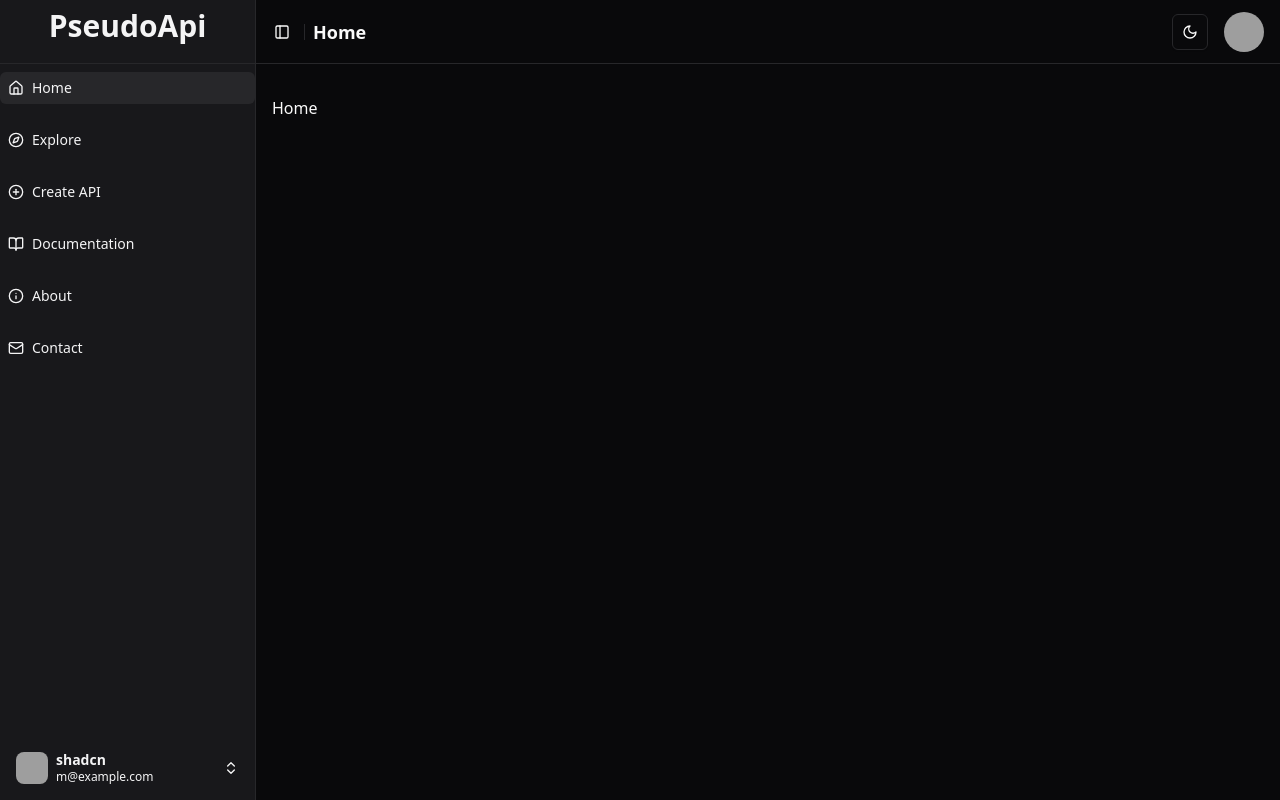
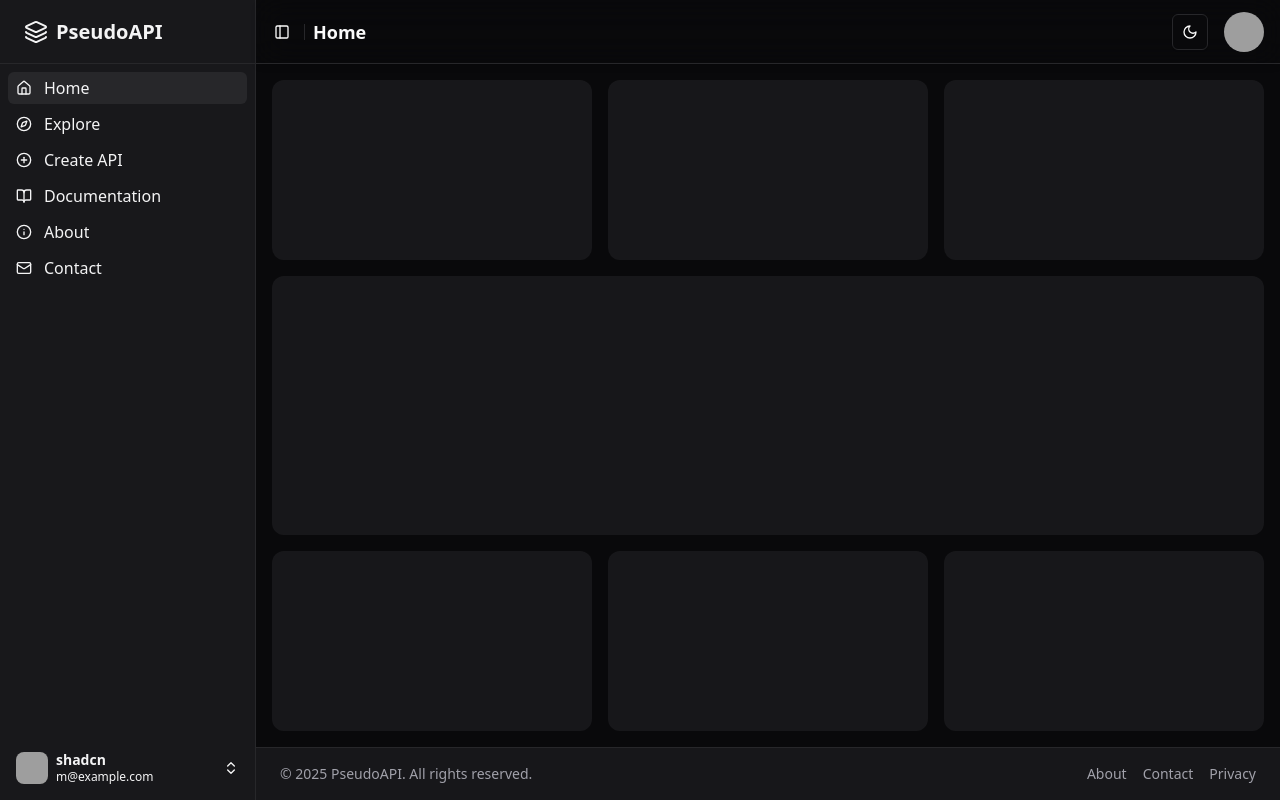
Before and after one commit to devmulkalwar/pseudo-api, a React (Vite) app in the folder frontend/: page / in a window 1280 px wide. Built offline with nearby package versions, Linux system fonts and the light colour scheme; grey boxes are pictures that could not be loaded.

Commit message:
footer added

```diff
--- a/frontend/src/App.jsx
+++ b/frontend/src/App.jsx
@@ -14,12 +14,11 @@ import {
   DropdownMenuTrigger,
 } from "@/components/ui/dropdown-menu";
 import { ModeToggle } from "@/components/mode-toggle";
-import { Outlet, useLocation } from "react-router-dom"; // ✅ Import useLocation
+import { Link, Outlet, useLocation } from "react-router-dom";
 
 export default function App() {
-  const location = useLocation(); // ✅ Get current path
+  const location = useLocation();
 
-  // 🔹 Define route titles based on paths
   const routeTitles = {
     "/": "Home",
     "/explore": "Explore",
@@ -30,16 +29,15 @@ export default function App() {
     "/profile/:id": "Profile",
   };
 
-  // 🔹 Get the active route title (default to "Dashboard" if not found)
   const activeRouteTitle = routeTitles[location.pathname] || "Dashboard";
 
   return (
     <ThemeProvider defaultTheme="dark" storageKey="vite-ui-theme">
       <SidebarProvider>
         <AppSidebar />
-        <SidebarInset>
+        <SidebarInset className="flex flex-col w-full min-h-screen">
           {/* Navbar */}
-          <header className="flex h-16 items-center justify-between px-4 border-b mb-4">
+          <header className="sticky top-0 z-50 flex h-16 items-center justify-between px-4 border-b mb-4 backdrop-blur-lg shadow-md">
             <div className="flex items-center gap-2">
               <SidebarTrigger className="-ml-1" />
               <Separator orientation="vertical" className="h-4" />
@@ -49,7 +47,6 @@ export default function App() {
             {/* Right section (Theme Toggle + User Avatar) */}
             <div className="flex items-center gap-4">
               <ModeToggle />
-              {/* User Avatar Dropdown */}
               <DropdownMenu>
                 <DropdownMenuTrigger>
                   <Avatar>
@@ -66,10 +63,20 @@ export default function App() {
             </div>
           </header>
 
-          {/* Main Content (Dynamic Routing) */}
-          <div className="p-4">
-            <Outlet /> {/* ✅ This will render the active route component */}
-          </div>
+          {/* Main content */}
+          <main className="flex-grow flex flex-col">
+            <Outlet />
+          </main>
+
+          {/* Footer */}
+          <footer className="mt-auto border-t bg-muted/50 backdrop-blur-md text-sm text-muted-foreground py-4 px-6 flex justify-between items-center">
+            <span>© {new Date().getFullYear()} PseudoAPI. All rights reserved.</span>
+            <div className="flex gap-4">
+              <Link href="/about" className="hover:underline">About</Link>
+              <Link href="/contact" className="hover:underline">Contact</Link>
+              <Link href="/privacy-policy" className="hover:underline">Privacy</Link>
+            </div>
+          </footer>
         </SidebarInset>
       </SidebarProvider>
     </ThemeProvider>
--- a/frontend/src/components/app-sidebar.jsx
+++ b/frontend/src/components/app-sidebar.jsx
@@ -4,7 +4,7 @@ import * as React from "react";
 import { Home, Compass, BookOpen, Info, Mail, Settings2, PlusCircle } from "lucide-react";
 
 import { NavMain } from "@/components/nav-main";
-import { TeamSwitcher } from "@/components/team-switcher";
+import { Logo } from "@/components/logo";
 import {
   Sidebar,
   SidebarContent,
@@ -36,7 +36,7 @@ const data = {
       icon: Compass,
     },
     {
-      title: "Create API", // ✅ Added Create API route
+      title: "Create API",
       url: "/create-api",
       icon: PlusCircle,
     },
@@ -67,9 +67,9 @@ const data = {
 
 export function AppSidebar(props) {
   return (
-    <Sidebar className="border-r-0" {...props}>
+    <Sidebar collapsible="icon" className="border-r-0" {...props}>
       <SidebarHeader className="flex h-16 items-center justify-between px-4 border-b">
-        <Link className="font-bold text-3xl">PseudoApi</Link>
+       <Logo/>
       </SidebarHeader>
       <SidebarContent>
         <NavMain items={data.navMain} />
--- /dev/null
+++ b/frontend/src/components/logo.jsx
@@ -0,0 +1,40 @@
+"use client";
+
+import React from "react";
+import {
+  useSidebar,
+  SidebarMenu,
+  SidebarMenuButton,
+  SidebarMenuItem,
+} from "@/components/ui/sidebar";
+import { Layers } from "lucide-react"; // Example logo icon
+import { Link } from "react-router-dom";
+
+export function Logo() {
+  const { open , isMobile } = useSidebar();
+
+  return (
+    <SidebarMenu>
+      <SidebarMenuItem>
+        <SidebarMenuButton size="lg">
+          {/* Logo Container */}
+          <Link
+            to="/"
+            className={`flex items-center gap-2 ${
+              open ? "" : ""
+            } w-full`}
+          >
+
+              <Layers />
+
+            {open && (
+              <span className="font-semibold text-xl text-sidebar-foreground">
+                PseudoAPI
+              </span>
+            )}
+          </Link>
+        </SidebarMenuButton>
+      </SidebarMenuItem>
+    </SidebarMenu>
+  );
+}
--- a/frontend/src/components/nav-main.jsx
+++ b/frontend/src/components/nav-main.jsx
@@ -1,33 +1,88 @@
-"use client";
-
-import React from "react";
-import { useLocation } from "react-router-dom"; // ✅ Import useLocation
+import React, { useState } from "react";
+import { Link, useLocation } from "react-router-dom";
+import { ChevronRight } from "lucide-react";
 import {
+  SidebarGroup,
   SidebarMenu,
   SidebarMenuButton,
   SidebarMenuItem,
+  SidebarMenuSub,
+  SidebarMenuSubButton,
+  SidebarMenuSubItem,
 } from "@/components/ui/sidebar";
-import { Link } from "react-router-dom";
 
 export function NavMain({ items }) {
-  const location = useLocation(); // ✅ Get current path
+  const location = useLocation();
 
   return (
+    <SidebarGroup>
       <SidebarMenu>
         {items.map((item) => {
-        const isActive = location.pathname === item.url; // ✅ Check active status
+          const [isOpen, setIsOpen] = useState(item.isActive || false);
+          const isActive = location.pathname === item.url;
 
           return (
-          <SidebarMenuItem className="my-2" key={item.title}>
-            <SidebarMenuButton asChild isActive={isActive}>
-              <Link className={`flex items-center ${isActive ? "font-bold text-primary" : ""}`} to={item.url}>
-                <item.icon />
-                <span>{item.title}</span>
+            <div key={item.title} className="group/collapsible">
+              <SidebarMenuItem>
+                {item.items ? (
+                  // If the item has sub-items, make it collapsible
+                  <>
+                    <SidebarMenuButton
+                      tooltip={item.title}
+                      onClick={() => setIsOpen(!isOpen)}
+                      className={`flex items-center text-lg ${
+                        isActive ? "font-bold text-primary" : ""
+                      }`}
+                    >
+                      {item.icon && <item.icon size={24} className="w-6 h-6" />} {/* ✅ Fixed icon size */}
+                      <span className="text-base">{item.title}</span>
+                      <ChevronRight
+                        className={`ml-auto w-5 h-5 transition-transform duration-200 ${
+                          isOpen ? "rotate-90" : ""
+                        }`}
+                      />
+                    </SidebarMenuButton >
+                    {isOpen && (
+                      <SidebarMenuSub>
+                        {item.items.map((subItem) => {
+                          const isSubActive = location.pathname === subItem.url;
+                          return (
+                            <SidebarMenuSubItem key={subItem.title}>
+                              <SidebarMenuSubButton asChild>
+                                <Link
+                                  to={subItem.url}
+                                  className={`block w-full px-4 py-2 rounded text-base ${
+                                    isSubActive ? "font-bold text-primary" : ""
+                                  }`}
+                                >
+                                  {subItem.title}
+                                </Link>
+                              </SidebarMenuSubButton>
+                            </SidebarMenuSubItem>
+                          );
+                        })}
+                      </SidebarMenuSub>
+                    )}
+                  </>
+                ) : (
+                  // If no sub-items, just a simple link
+                  <SidebarMenuButton asChild isActive={isActive} className="text-lg">
+                    <Link
+                      to={item.url}
+                      className={`flex items-center gap-3 ${
+                        isActive ? "font-bold text-primary" : ""
+                      }`}
+                    >
+                      {item.icon && <item.icon size={24} className="w-6 h-6" />} {/* ✅ Fixed icon size */}
+                      <span className="text-base">{item.title}</span>
                     </Link>
                   </SidebarMenuButton>
+                )}
               </SidebarMenuItem>
+            </div>
           );
         })}
       </SidebarMenu>
+    </SidebarGroup>
   );
 }
--- a/frontend/src/components/team-switcher.jsx
+++ /dev/null
@@ -1,77 +0,0 @@
-import * as React from "react"
-import { ChevronsUpDown, Plus } from "lucide-react"
-
-import {
-  DropdownMenu,
-  DropdownMenuContent,
-  DropdownMenuItem,
-  DropdownMenuLabel,
-  DropdownMenuSeparator,
-  DropdownMenuShortcut,
-  DropdownMenuTrigger,
-} from "@/components/ui/dropdown-menu"
-import {
-  SidebarMenu,
-  SidebarMenuButton,
-  SidebarMenuItem,
-  useSidebar,
-} from "@/components/ui/sidebar"
-
-export function TeamSwitcher({
-  teams
-}) {
-  const { isMobile } = useSidebar()
-  const [activeTeam, setActiveTeam] = React.useState(teams[0])
-
-  return (
-    (<SidebarMenu>
-      <SidebarMenuItem>
-        <DropdownMenu>
-          <DropdownMenuTrigger asChild>
-            <SidebarMenuButton
-              size="lg"
-              className="data-[state=open]:bg-sidebar-accent data-[state=open]:text-sidebar-accent-foreground">
-              <div
-                className="flex aspect-square size-8 items-center justify-center rounded-lg bg-sidebar-primary text-sidebar-primary-foreground">
-                <activeTeam.logo className="size-4" />
-              </div>
-              <div className="grid flex-1 text-left text-sm leading-tight">
-                <span className="truncate font-semibold">
-                  {activeTeam.name}
-                </span>
-                <span className="truncate text-xs">{activeTeam.plan}</span>
-              </div>
-              <ChevronsUpDown className="ml-auto" />
-            </SidebarMenuButton>
-          </DropdownMenuTrigger>
-          <DropdownMenuContent
-            className="w-[--radix-dropdown-menu-trigger-width] min-w-56 rounded-lg"
-            align="start"
-            side={isMobile ? "bottom" : "right"}
-            sideOffset={4}>
-            <DropdownMenuLabel className="text-xs text-muted-foreground">
-              Teams
-            </DropdownMenuLabel>
-            {teams.map((team, index) => (
-              <DropdownMenuItem key={team.name} onClick={() => setActiveTeam(team)} className="gap-2 p-2">
-                <div className="flex size-6 items-center justify-center rounded-sm border">
-                  <team.logo className="size-4 shrink-0" />
-                </div>
-                {team.name}
-                <DropdownMenuShortcut>⌘{index + 1}</DropdownMenuShortcut>
-              </DropdownMenuItem>
-            ))}
-            <DropdownMenuSeparator />
-            <DropdownMenuItem className="gap-2 p-2">
-              <div
-                className="flex size-6 items-center justify-center rounded-md border bg-background">
-                <Plus className="size-4" />
-              </div>
-              <div className="font-medium text-muted-foreground">Add team</div>
-            </DropdownMenuItem>
-          </DropdownMenuContent>
-        </DropdownMenu>
-      </SidebarMenuItem>
-    </SidebarMenu>)
-  );
-}
--- a/frontend/src/pages/Home.jsx
+++ b/frontend/src/pages/Home.jsx
@@ -1,9 +1,21 @@
-import React from 'react'
+import React from "react";
 
 const Home = () => {
   return (
-    <div>Home</div>
-  )
-}
+    <div className="flex flex-1 flex-col gap-4 p-4 pt-0">
+      <div className="grid auto-rows-min gap-4 md:grid-cols-3">
+        <div className="aspect-video rounded-xl bg-muted/50" />
+        <div className="aspect-video rounded-xl bg-muted/50" />
+        <div className="aspect-video rounded-xl bg-muted/50" />
+      </div>
+      <div className="flex-1 rounded-xl bg-muted/50" />
+      <div className="grid auto-rows-min gap-4 md:grid-cols-3">
+        <div className="aspect-video rounded-xl bg-muted/50" />
+        <div className="aspect-video rounded-xl bg-muted/50" />
+        <div className="aspect-video rounded-xl bg-muted/50" />
+      </div>
+    </div>
+  );
+};
 
-export default Home
+export default Home;
```
Lines whose indentation alone changed are shown as unchanged.
